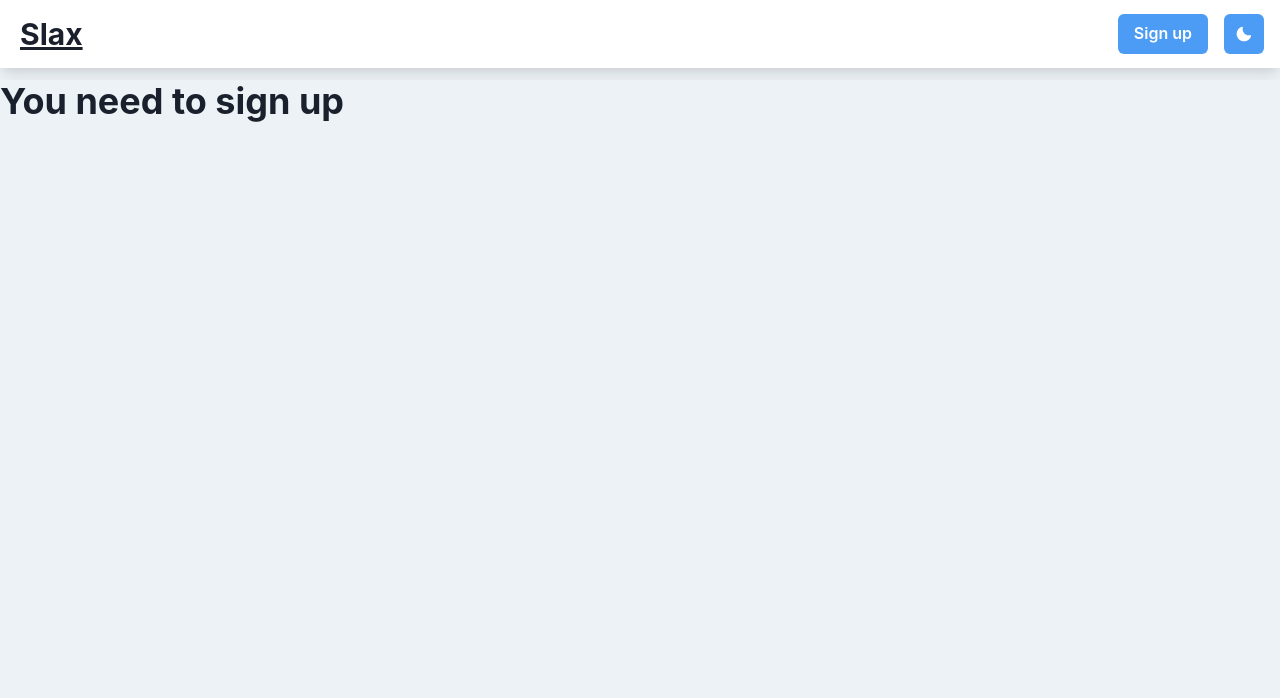
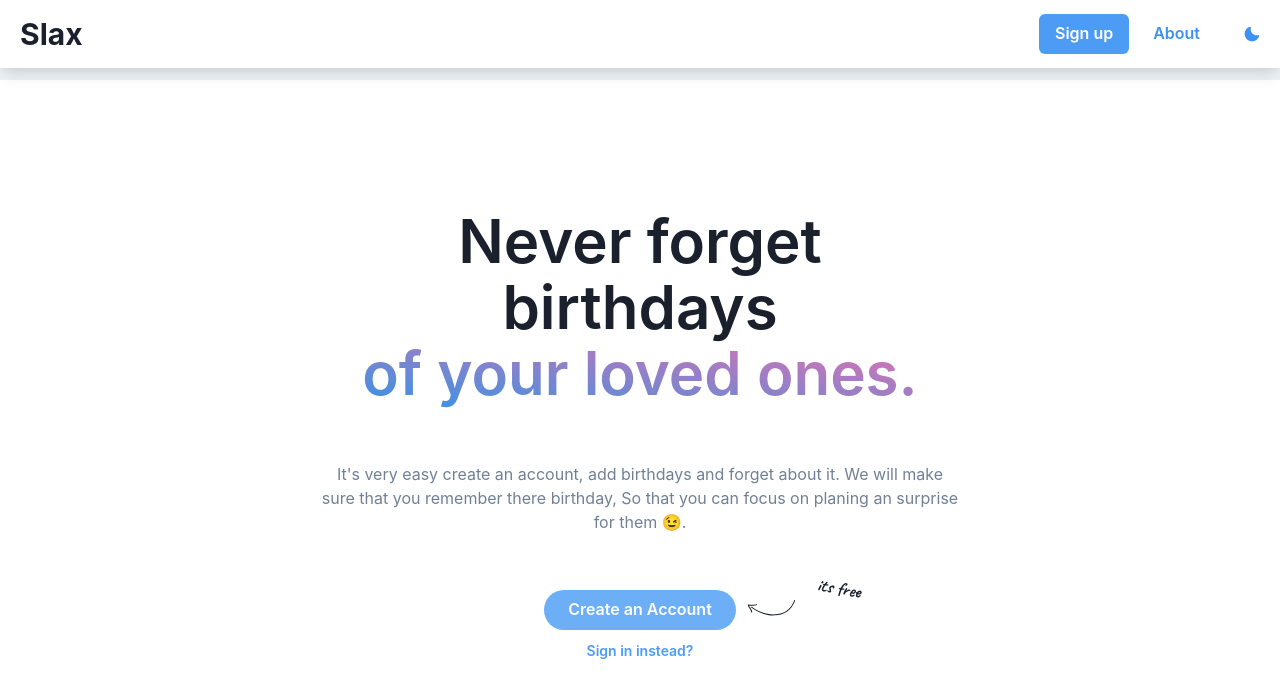
Before and after one commit to Mazahir26/Slax, a Next.js app: page / in a window 1280 px wide. Shown: the top 698 px of the page. Built offline with nearby package versions, Linux system fonts and the light colour scheme; no server answers.

Commit message:
Added home and dashbord pages

```diff
--- a/components/layout/navbar.tsx
+++ b/components/layout/navbar.tsx
@@ -8,9 +8,10 @@ import {
   useColorMode,
   Switch,
   IconButton,
-  Link,
 } from "@chakra-ui/react";
 import { useSession, signIn, signOut } from "next-auth/react";
+import Link from "next/link";
+
 // import NextLink from "next/link";
 export default function Navbar() {
   const { data: session } = useSession();
@@ -27,7 +28,12 @@ export default function Navbar() {
         alignItems={"center"}
       >
         <Link href="/">
-          <Box mx={"5"} my={"4"}>
+          <Box
+            _focus={{ boxShadow: "none", color: "brand.100" }}
+            as="button"
+            mx={"5"}
+            my={"4"}
+          >
             <Heading variant={"logo"} size={"lg"}>
               Slax
             </Heading>
@@ -40,24 +46,40 @@ export default function Navbar() {
             <Button
               onClick={() => signOut()}
               colorScheme={"gray"}
-              variant={"link"}
+              variant={"ghost"}
             >
               Sign Out
             </Button>
           </Box>
         ) : (
           <Box>
-            <Button onClick={() => signIn()} colorScheme={"brand"}>
+            <Button
+              onClick={() => signIn()}
+              variant="solid"
+              colorScheme={"brand"}
+            >
               Sign up
             </Button>
           </Box>
         )}
-        <Box mx="4">
+        <Button
+          mx="2"
+          onClick={() => signIn()}
+          variant="ghost"
+          colorScheme={"brand"}
+        >
+          About
+        </Button>
+        <Box mx="2">
           <IconButton
+            variant={"ghost"}
             colorScheme={"brand"}
             aria-label="Toggle dark mode"
             icon={colorMode === "dark" ? <SunIcon /> : <MoonIcon />}
             onClick={() => toggleColorMode()}
+            _focus={{
+              boxShadow: "outline",
+            }}
           />
         </Box>
       </Flex>
--- a/pages/_app.tsx
+++ b/pages/_app.tsx
@@ -7,6 +7,7 @@ import "@fontsource/quicksand/400.css";
 const theme = extendTheme({
   colors: {
     brand: {
+      50: "#",
       100: "#9fccfa",
       200: "#8ec2f9",
       300: "#7eb8f8",
@@ -20,7 +21,7 @@ const theme = extendTheme({
     components: {
       Heading: {
         variants: {
-          'logo': {
+          logo: {
             fontFamily: "quicksand",
           },
         },
--- a/pages/index.tsx
+++ b/pages/index.tsx
@@ -14,25 +14,12 @@ import {
 } from "@chakra-ui/react";
 import type { GetServerSidePropsContext, NextPage } from "next";
 import client from "../lib/mongodb";
-import { getSession, useSession } from "next-auth/react";
+import { getSession, signIn, useSession } from "next-auth/react";
 
 const Home: NextPage = (props) => {
   const { data: session, status } = useSession();
   const { colorMode } = useColorMode();
 
-  if (status === "unauthenticated") {
-    return (
-      <Flex
-        width={"full"}
-        h={"90vh"}
-        flexDirection={"column"}
-        bg={colorMode == "dark" ? "gray.700" : "gray.100"}
-        align={"start"}
-      >
-        <Heading>You need to sign up</Heading>
-      </Flex>
-    );
-  }
   return (
     <>
       <Head>
@@ -46,7 +33,7 @@ const Home: NextPage = (props) => {
           as={Box}
           textAlign={"center"}
           spacing={{ base: 8, md: 14 }}
-          py={{ base: 20, md: 36 }}
+          py={{ base: "16", md: "32" }}
         >
           <Heading
             fontWeight={600}
@@ -56,11 +43,8 @@ const Home: NextPage = (props) => {
             Never forget birthdays <br />
             <Text
               as={"span"}
-              css={{
-                background: "-webkit-linear-gradient(45deg, #3494e6, #ec6ead)",
-                WebkitBackgroundClip: "text",
-                WebkitTextFillColor: "transparent",
-              }}
+              bgClip="text"
+              bgGradient="linear(to-tr, #3494e6, #ec6ead)"
             >
               of your loved ones.
             </Text>
@@ -85,10 +69,16 @@ const Home: NextPage = (props) => {
               _hover={{
                 bg: "brand.500",
               }}
+              onClick={() => signIn()}
             >
               Create an Account
             </Button>
-            <Button variant={"link"} colorScheme={"brand"} size={"sm"}>
+            <Button
+              onClick={() => signIn()}
+              variant={"link"}
+              colorScheme={"brand"}
+              size={"sm"}
+            >
               Sign in instead?
             </Button>
             <Box>
```
Also changed, not shown: pages/dashbord.tsx (+35 -34 lines).
